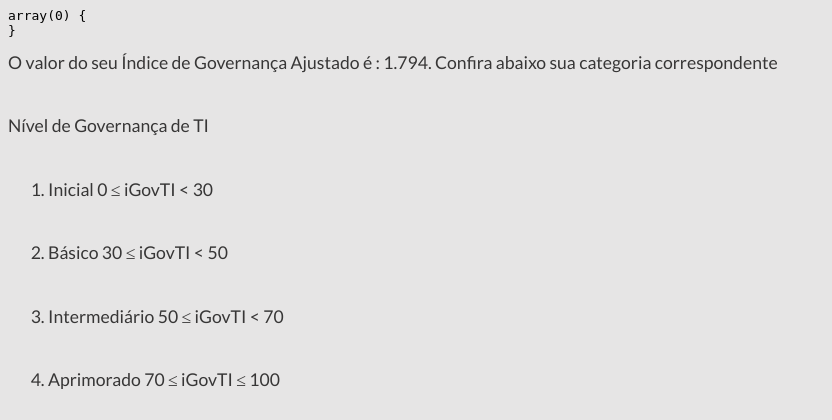
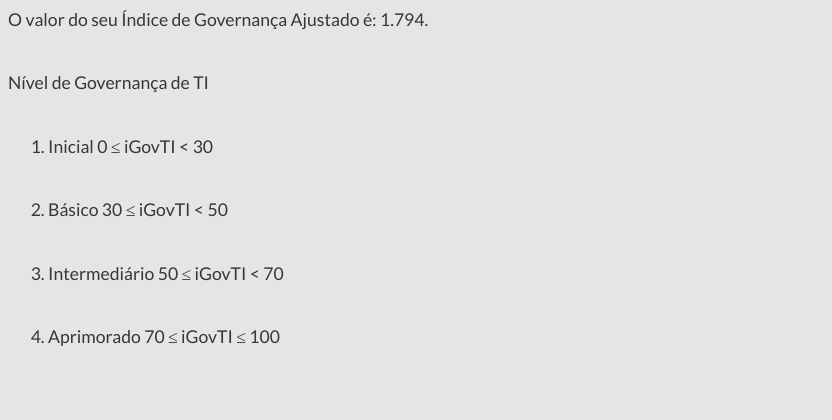
Before and after one commit to cortesf/igovti, a PHP site: page /proccess.php in a window 1280 px wide. Shown: the top 420 px of the page, without its empty margins (0-832 px from the left). Run offline with PHP 8.4, Linux system fonts and the light colour scheme; data that the repository does not hold is empty; a stand-in replaces the project's code that opens the database connection.

Commit message:
Ajuste final, parte 1.

```diff
--- a/proccess.php
+++ b/proccess.php
@@ -1,12 +1,10 @@
 <?php
 include_once("config.php");
-?>
-
-<pre>
-<?php var_dump($_POST); ?>
-</pre>
-
-<?php
+/* // Para debug
+echo "<pre>";
+  var_dump($_POST);
+echo "</pre>";
+ */
 $igovti = (1.794 +
   (1.716 * $_POST['pergunta']['1.2-A']) +
   (2.515 * $_POST['pergunta']['4.1-D']) +
@@ -116,7 +114,7 @@ mysqli_free_result($result);
   </head>
   <body>
     <div>
-      <p>O valor do seu Índice de Governança Ajustado é : <?php echo $igovti ?>. Confira abaixo sua categoria correspondente</p>
+      <p>O valor do seu Índice de Governança Ajustado é: <?php echo $igovti ?>.</p>
     </div>
     <p>Nível de Governança de TI </p>
     <ol>
```
